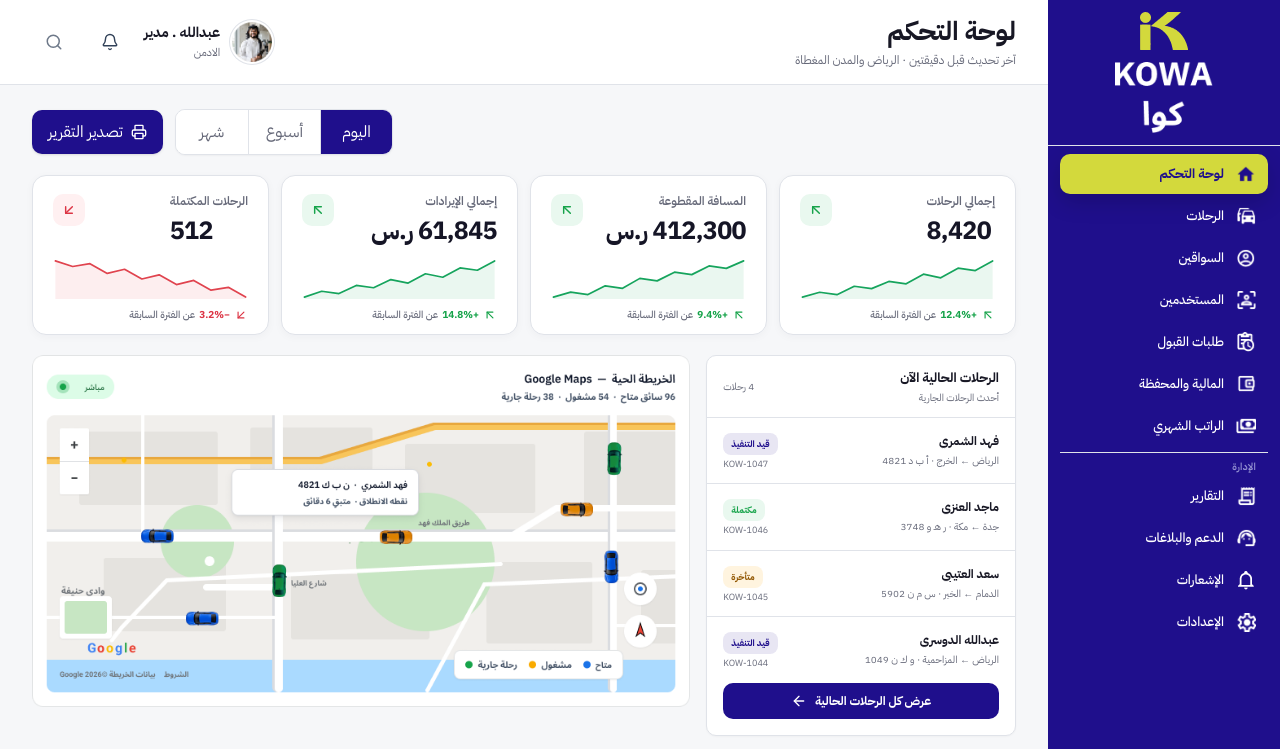
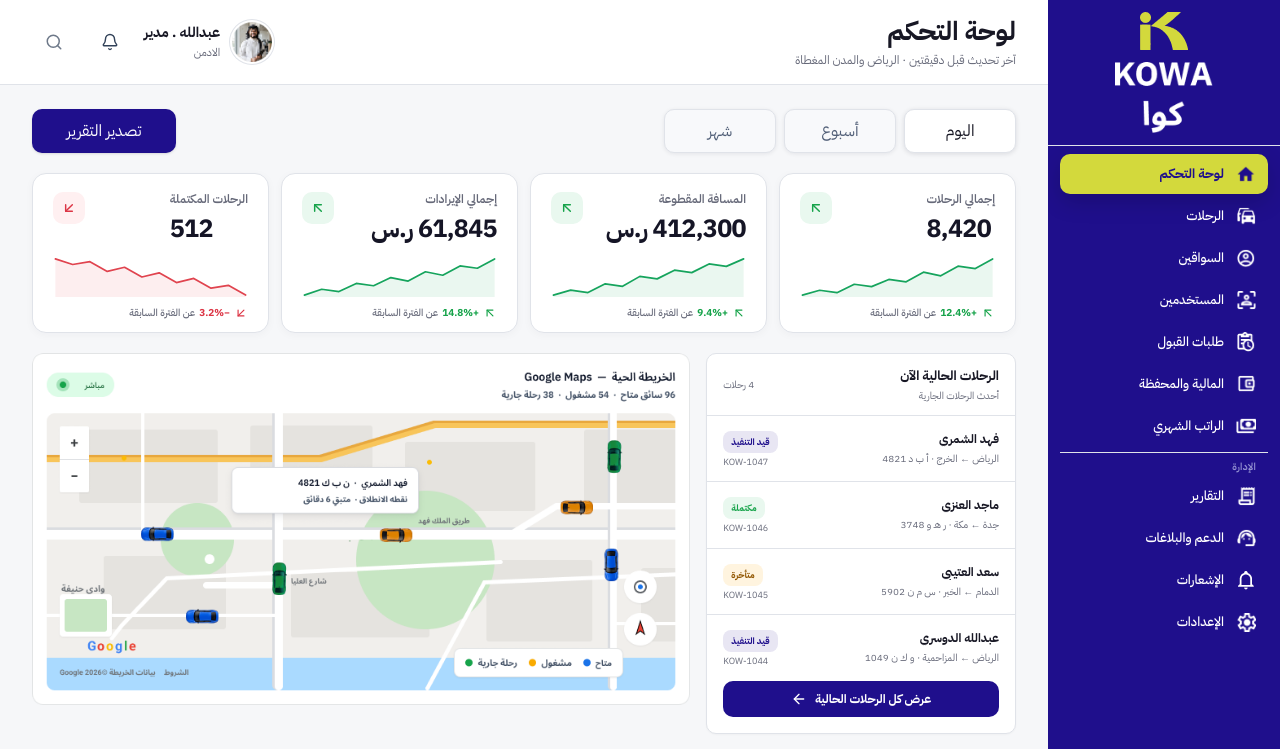
Before and after one commit to ahmedebrahem0/AquaDashboard, a Next.js app: page / in a window 1280 px wide. Shown: the top 749 px of the page. Built offline with nearby package versions, Linux system fonts and the light colour scheme.

Commit message:
Feat: Handel New Version

```diff
--- a/src/app/(dashboard)/page.tsx
+++ b/src/app/(dashboard)/page.tsx
@@ -14,7 +14,7 @@ export default async function DashboardPage({ searchParams }: DashboardPageProps
 
   return (
     <div className="space-y-5">
-      <section aria-label="فلاتر لوحة التحكم" className="flex justify-end">
+      <section aria-label="فلاتر لوحة التحكم" className="w-full">
         <DashboardToolbar selectedRange={overview.range} />
       </section>
       <StatsGrid metrics={overview.metrics} />
--- a/src/features/dashboard/components/dashboard-toolbar.tsx
+++ b/src/features/dashboard/components/dashboard-toolbar.tsx
@@ -1,6 +1,5 @@
 "use client";
 
-import { Printer } from "lucide-react";
 import { usePathname, useRouter, useSearchParams } from "next/navigation";
 import { useTransition } from "react";
 
@@ -27,12 +26,12 @@ export function DashboardToolbar({ selectedRange }: { selectedRange: DashboardRa
   }
 
   return (
-    <div className="flex w-full flex-wrap items-center justify-between gap-3 sm:w-auto sm:justify-start print:hidden">
+    <div className="flex w-full flex-wrap items-center justify-between gap-3 print:hidden">
       <div
         role="group"
         aria-label="اختيار الفترة الزمنية"
         aria-busy={isPending}
-        className="grid min-h-11 flex-1 grid-cols-3 overflow-hidden rounded-lg border border-border bg-card shadow-[0_1px_2px_rgba(18,18,35,0.04)] sm:flex sm:flex-none"
+        className="grid w-full grid-cols-3 gap-2 sm:flex sm:w-auto"
       >
         {rangeOptions.map((option) => {
           const selected = selectedRange === option.value;
@@ -42,7 +41,8 @@ export function DashboardToolbar({ selectedRange }: { selectedRange: DashboardRa
               type="button"
               aria-pressed={selected}
               onClick={() => selectRange(option.value)}
-              className={`min-h-11 min-w-18 border-e border-border px-4 text-xs font-semibold transition-colors last:border-e-0 focus-visible:z-10 ${selected ? "bg-primary text-primary-foreground" : "bg-card text-muted-foreground hover:bg-muted hover:text-foreground"}`}
+              disabled={isPending}
+              className={`h-11 min-w-0 rounded-lg border px-4 text-sm font-semibold shadow-[0_1px_4px_rgba(18,18,35,0.08)] transition-[color,background-color,border-color,box-shadow] focus-visible:outline-2 focus-visible:outline-offset-2 focus-visible:outline-primary disabled:cursor-wait disabled:opacity-70 sm:w-28 ${selected ? "border-border bg-white text-foreground shadow-[0_1px_5px_rgba(18,18,35,0.12)]" : "border-[#edf0f4] bg-[#f8f9fb] text-[#526078] hover:border-border hover:bg-white hover:text-foreground"}`}
             >
               {option.label}
             </button>
@@ -53,10 +53,9 @@ export function DashboardToolbar({ selectedRange }: { selectedRange: DashboardRa
       <button
         type="button"
         onClick={() => window.print()}
-        className="inline-flex min-h-11 items-center justify-center gap-2 rounded-lg bg-primary px-4 text-xs font-bold text-primary-foreground shadow-sm transition-colors hover:bg-[#211080]"
+        className="inline-flex h-11 w-full items-center justify-center rounded-lg bg-primary px-5 text-sm font-bold text-primary-foreground shadow-sm transition-colors hover:bg-[#211080] focus-visible:outline-2 focus-visible:outline-offset-2 focus-visible:outline-primary sm:w-36"
         aria-label="طباعة تقرير لوحة التحكم"
       >
-        <Printer aria-hidden="true" className="size-4" />
         <span>تصدير التقرير</span>
       </button>
     </div>
```
